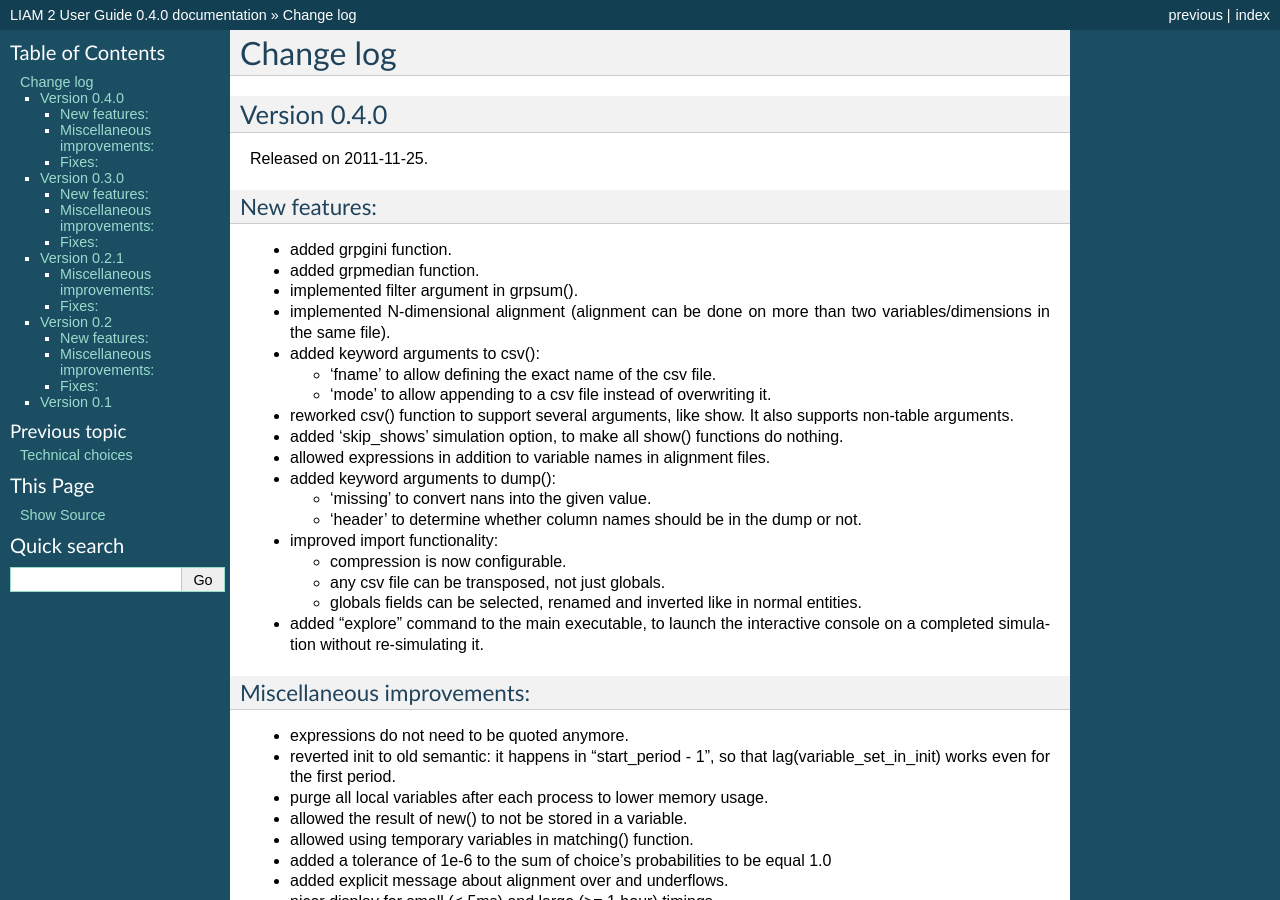
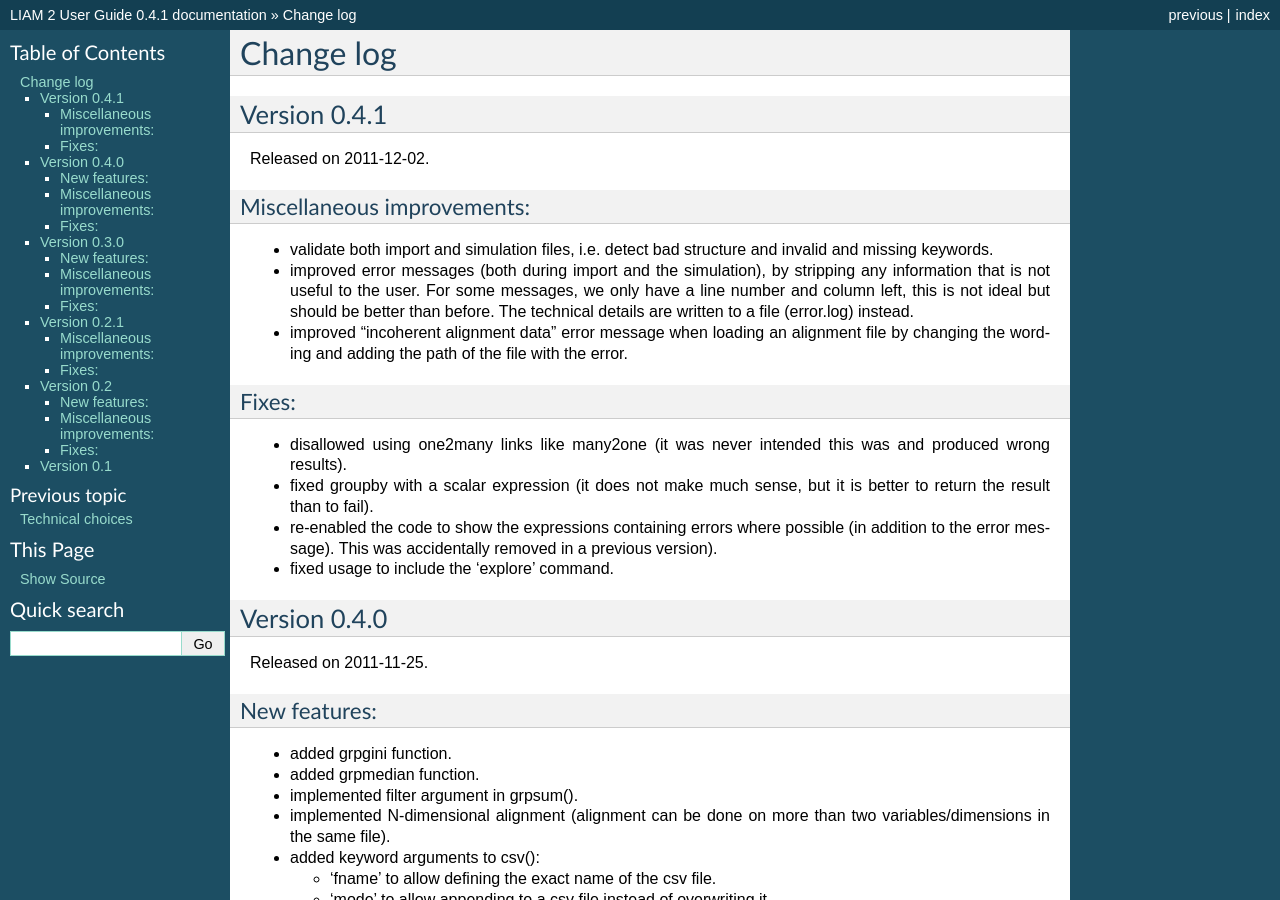
Before and after one commit to liam2/liam2, a Sphinx documentation site: the page built from doc/usersguide/source/changes.rst, in a window 1280 px wide and 900 px high. Built offline with Sphinx 7.4.7, drawn with Linux system fonts in a browser that asks for light colours; formulas are drawn with MathJax 3; some of the changed text lies outside the part shown.

Commit message:
prepare for release: update changelog & version numbers

```diff
--- a/doc/usersguide/source/changes.rst
+++ b/doc/usersguide/source/changes.rst
@@ -2,6 +2,41 @@
 
 Change log
 ##########
+
+Version 0.4.1
+=============
+
+Released on 2011-12-02.
+
+Miscellaneous improvements:
+---------------------------
+
+* validate both import and simulation files, i.e. detect bad structure and
+  invalid and missing keywords.
+
+* improved error messages (both during import and the simulation), by stripping
+  any information that is not useful to the user. For some messages, we only
+  have a line number and column left, this is not ideal but should be better
+  than before. The technical details are written to a file (error.log) instead.
+
+* improved "incoherent alignment data" error message when loading an alignment
+  file by changing the wording and adding the path of the file with the error.
+
+Fixes:
+------
+
+* disallowed using one2many links like many2one (it was never intended this was
+  and produced wrong results).
+
+* fixed groupby with a scalar expression (it does not make much sense, but it is
+  better to return the result than to fail).
+
+* re-enabled the code to show the expressions containing errors where possible
+  (in addition to the error message). This was accidentally removed in a
+  previous version).
+
+* fixed usage to include the 'explore' command.
+
 
 Version 0.4.0
 =============
--- a/doc/usersguide/source/conf.py
+++ b/doc/usersguide/source/conf.py
@@ -51,7 +51,7 @@
 # The short X.Y version.
 version = '0.4'
 # The full version, including alpha/beta/rc tags.
-release = '0.4.0'
+release = '0.4.1'
 
 # The language for content autogenerated by Sphinx. Refer to documentation
 # for a list of supported languages.
```
Also changed, not shown: 1 other file.
